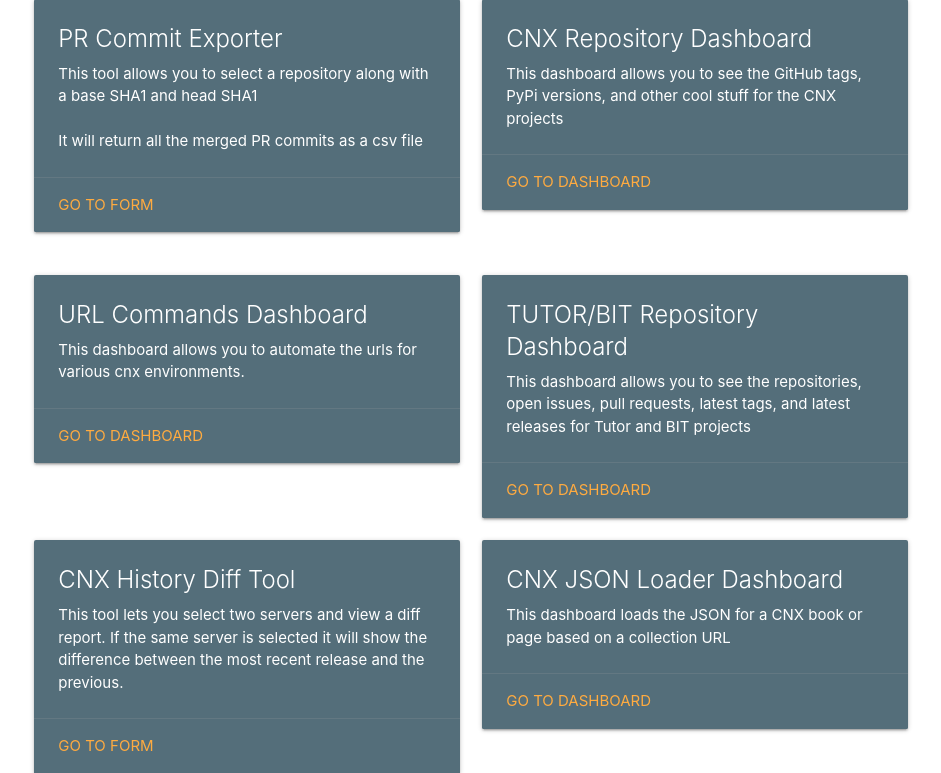
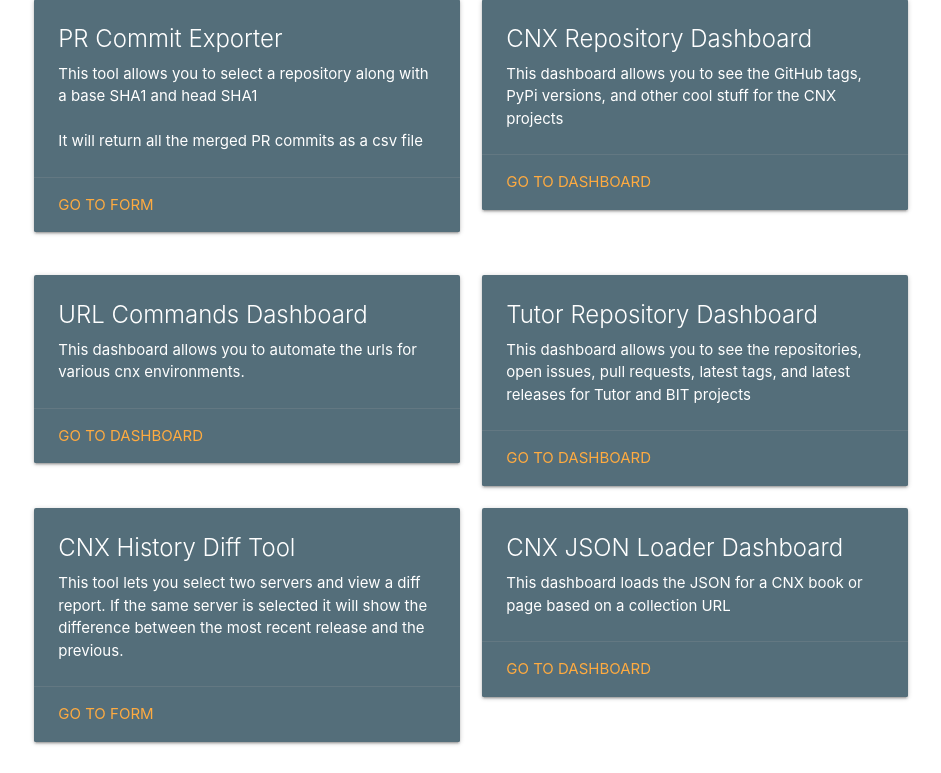
Before and after one commit to openstax/qualitas-server, a Flask app: page / in a window 1280 px wide. Shown: the part 73-846 px from the top of the page, without its empty margins (169-1110 px from the left). Run offline with Flask 2, Linux system fonts and the light colour scheme; parts of the project's set-up code (start-up, migrations or seed data) failed here and were passed over; some libraries are stand-ins or nearby versions.

Commit message:
update dashboard title and do minor refactoring of biz logic

```diff
--- a/qualitas/dashboards/logic.py
+++ b/qualitas/dashboards/logic.py
@@ -5,8 +5,7 @@ def get_repository_dashboard_data(client, repositories):
         org_name = repository.split("/")[0]
         repo_name = repository.split("/")[1]
 
-        repo = client.repository(org_name, repo_name)
-        repo_data = prepare_repo_data(repo)
+        repo_data = prepare_repo_data(client.repository(org_name, repo_name))
         repos_version_data.append(repo_data)
 
     return repos_version_data
--- a/qualitas/templates/home/home.html
+++ b/qualitas/templates/home/home.html
@@ -54,7 +54,7 @@
       <div class="col s12 m6">
         <div class="card blue-grey darken-1">
           <div class="card-content white-text">
-            <span class="card-title">TUTOR/BIT Repository Dashboard</span>
+            <span class="card-title">Tutor Repository Dashboard</span>
             <p>This dashboard allows you to see the repositories, open issues,
               pull requests, latest tags, and latest releases for
               Tutor and BIT projects</p>
```
